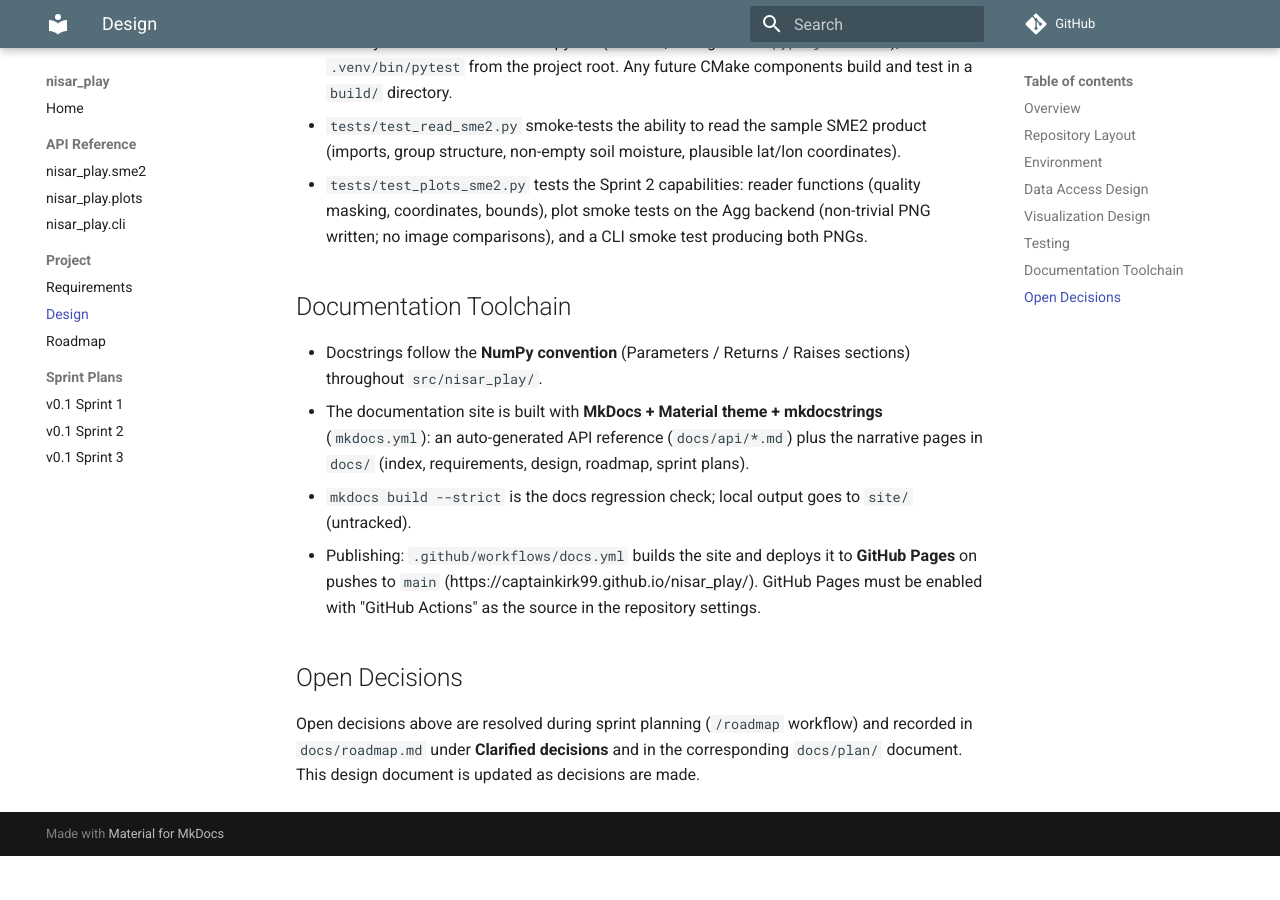
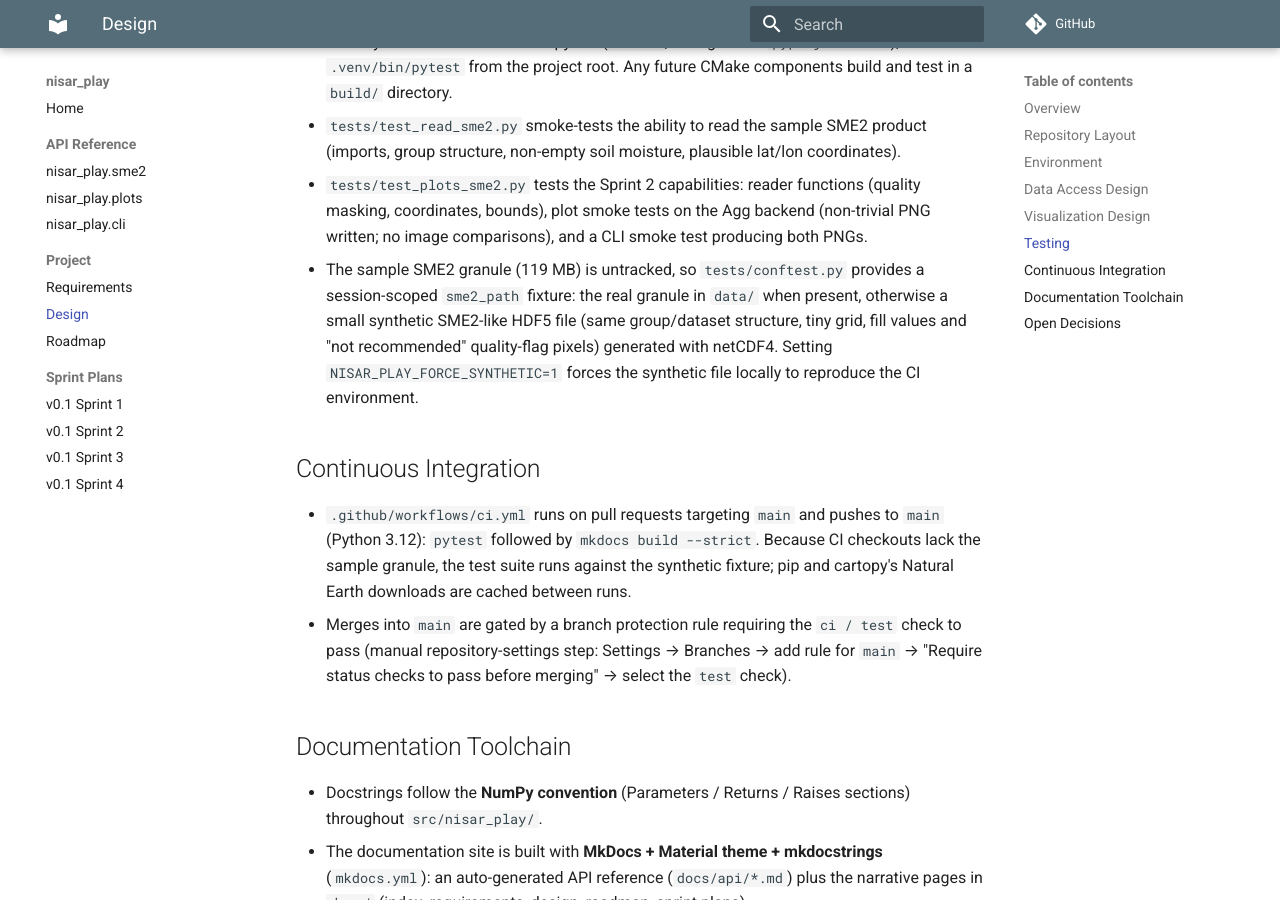
Before and after one commit to captainkirk99/nisar_play, an MkDocs documentation site: the page built from docs/design.md, in a window 1280 px wide and 900 px high, scrolled down 1980 px. Built offline with MkDocs 1.6.1 and Material for MkDocs 9.7.7, drawn with Linux system fonts in a browser that asks for light colours; comment, search, counter and statistics services are not loaded; before the commit the page ends 2836 px from its top, so only the background shows below that.

Commit message:
Document CI workflow and synthetic test fixture for environments without sample data

```diff
--- a/docs/design.md
+++ b/docs/design.md
@@ -84,6 +84,25 @@ nisar_play/
   functions (quality masking, coordinates, bounds), plot smoke tests on
   the Agg backend (non-trivial PNG written; no image comparisons), and a
   CLI smoke test producing both PNGs.
+- The sample SME2 granule (119 MB) is untracked, so `tests/conftest.py`
+  provides a session-scoped `sme2_path` fixture: the real granule in
+  `data/` when present, otherwise a small synthetic SME2-like HDF5 file
+  (same group/dataset structure, tiny grid, fill values and
+  "not recommended" quality-flag pixels) generated with netCDF4. Setting
+  `NISAR_PLAY_FORCE_SYNTHETIC=1` forces the synthetic file locally to
+  reproduce the CI environment.
+
+## Continuous Integration
+
+- `.github/workflows/ci.yml` runs on pull requests targeting `main` and
+  pushes to `main` (Python 3.12): `pytest` followed by
+  `mkdocs build --strict`. Because CI checkouts lack the sample granule,
+  the test suite runs against the synthetic fixture; pip and cartopy's
+  Natural Earth downloads are cached between runs.
+- Merges into `main` are gated by a branch protection rule requiring the
+  `ci / test` check to pass (manual repository-settings step: Settings →
+  Branches → add rule for `main` → "Require status checks to pass before
+  merging" → select the `test` check).
 
 ## Documentation Toolchain
 
--- a/mkdocs.yml
+++ b/mkdocs.yml
@@ -36,6 +36,7 @@ nav:
       - v0.1 Sprint 1: plan/v0.1-sprint1-python-setup.md
       - v0.1 Sprint 2: plan/v0.1-sprint2-data-exploration.md
       - v0.1 Sprint 3: plan/v0.1-sprint3-docs-site.md
+      - v0.1 Sprint 4: plan/v0.1-sprint4-ci.md
 
 markdown_extensions:
   - admonition
```
Also changed, not shown: README.md (+12 -1 lines), docs/plan/v0.1-sprint4-ci.md (added, +113 -0 lines), docs/requirements.md (+2 -0 lines), docs/roadmap.md (+23 -0 lines), 4 other files.
